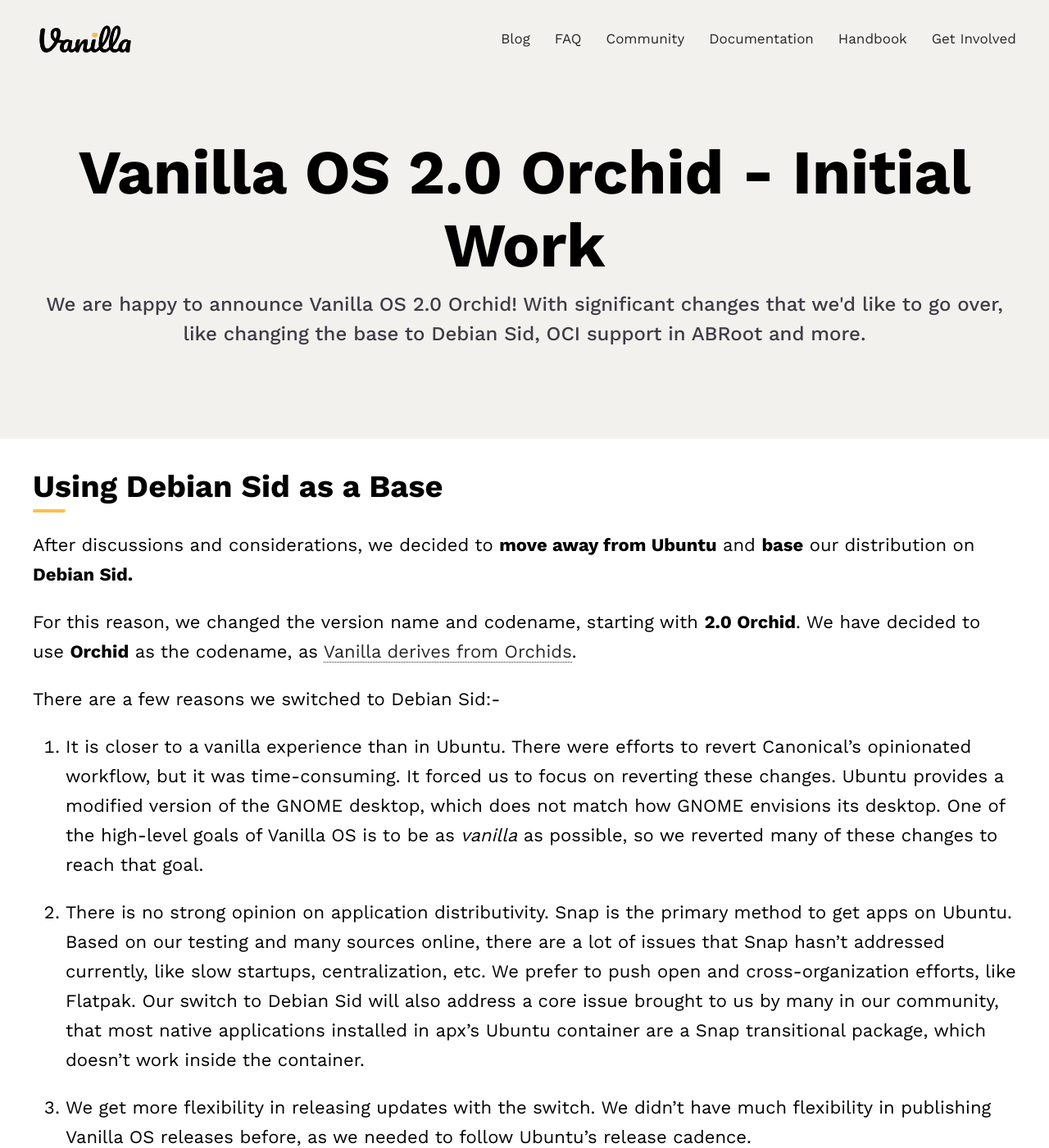
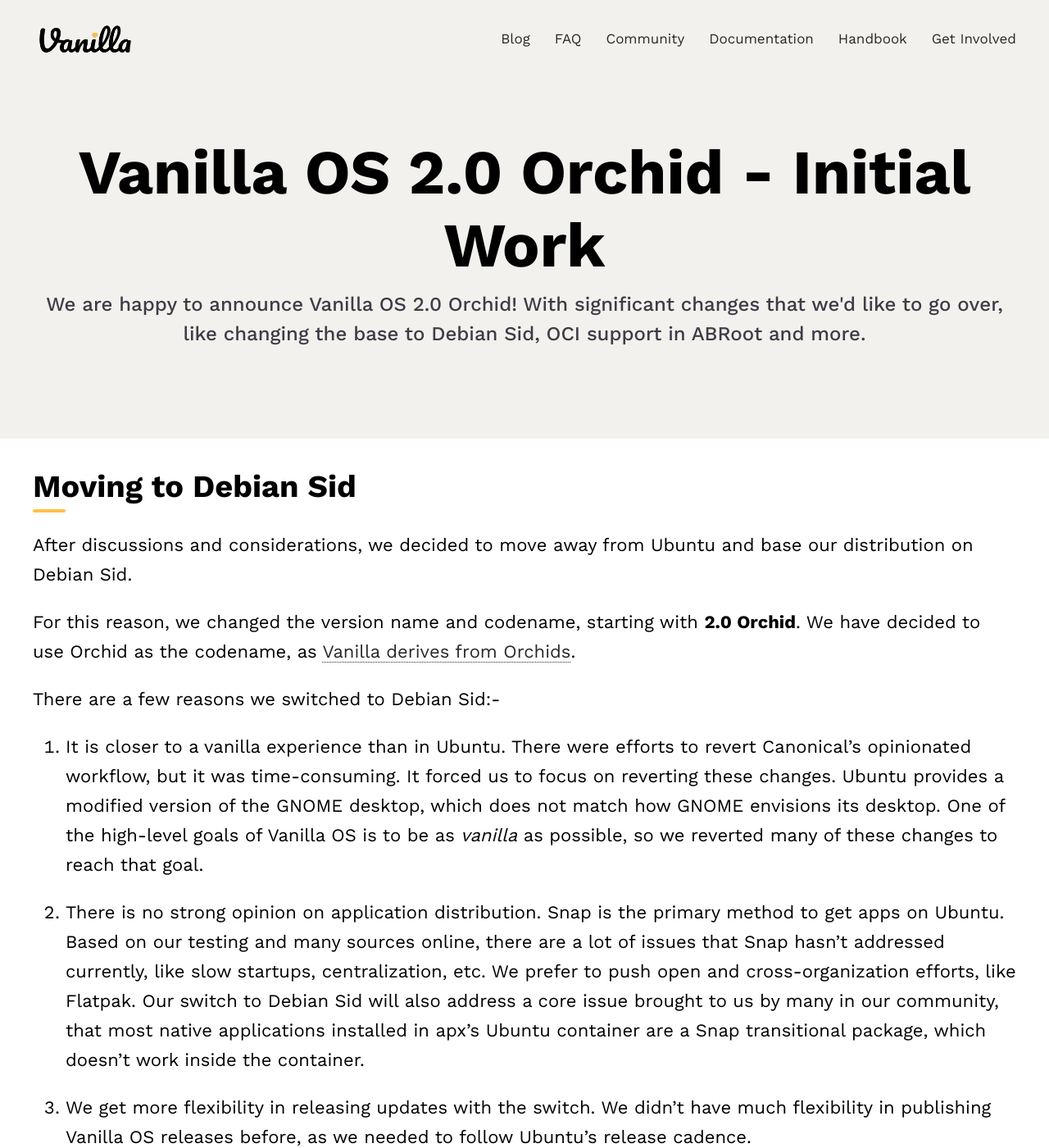
Before and after one commit to Vanilla-OS/website, a Jekyll site: the page built from _posts/2023-03-07-vanilla-os-2.0-orchid-initial-work.md, in a window 1280 px wide and 1400 px high. Shown: the whole window at 82% size. Built offline with Jekyll 4.4.1, drawn with Linux system fonts in a browser that asks for light colours; nearby versions of some CDN libraries; a style sheet for code colours, icons or effects is not loaded.

Commit message:
Orchid post: Apply suggestions from code review
Co-authored-by: Hari Rana <theevilskeleton@riseup.net>

```diff
--- a/_posts/2023-03-07-vanilla-os-2.0-orchid-initial-work.md
+++ b/_posts/2023-03-07-vanilla-os-2.0-orchid-initial-work.md
@@ -7,17 +7,17 @@
 ---
 
 
-## Using Debian Sid as a Base
+## Moving to Debian Sid
 
-After discussions and considerations, we decided to **move away from Ubuntu** and **base** our distribution on **Debian Sid.**
+After discussions and considerations, we decided to move away from Ubuntu and base our distribution on Debian Sid.
 
-For this reason, we changed the version name and codename, starting with **2.0 Orchid**. We have decided to use **Orchid** as the codename, as [Vanilla derives from Orchids](https://en.wikipedia.org/wiki/Vanilla).
+For this reason, we changed the version name and codename, starting with **2.0 Orchid**. We have decided to use Orchid as the codename, as [Vanilla derives from Orchids](https://en.wikipedia.org/wiki/Vanilla).
 
 There are a few reasons we switched to Debian Sid:-
 
 1. It is closer to a vanilla experience than in Ubuntu. There were efforts to revert Canonical's opinionated workflow, but it was time-consuming. It forced us to focus on reverting these changes. Ubuntu provides a modified version of the GNOME desktop, which does not match how GNOME envisions its desktop. One of the high-level goals of Vanilla OS is to be as *vanilla* as possible, so we reverted many of these changes to reach that goal.
 
-2. There is no strong opinion on application distributivity. Snap is the primary method to get apps on Ubuntu. Based on our testing and many sources online, there are a lot of issues that Snap hasn't addressed currently, like slow startups, centralization, etc. We prefer to push open and cross-organization efforts, like Flatpak. Our switch to Debian Sid will also address a core issue brought to us by many in our community, that most native applications installed in apx's Ubuntu container are a Snap transitional package, which doesn't work inside the container.
+2. There is no strong opinion on application distribution. Snap is the primary method to get apps on Ubuntu. Based on our testing and many sources online, there are a lot of issues that Snap hasn't addressed currently, like slow startups, centralization, etc. We prefer to push open and cross-organization efforts, like Flatpak. Our switch to Debian Sid will also address a core issue brought to us by many in our community, that most native applications installed in apx's Ubuntu container are a Snap transitional package, which doesn't work inside the container.
 
 3. We get more flexibility in releasing updates with the switch. We didn't have much flexibility in publishing Vanilla OS releases before, as we needed to follow Ubuntu's release cadence.
 
```
